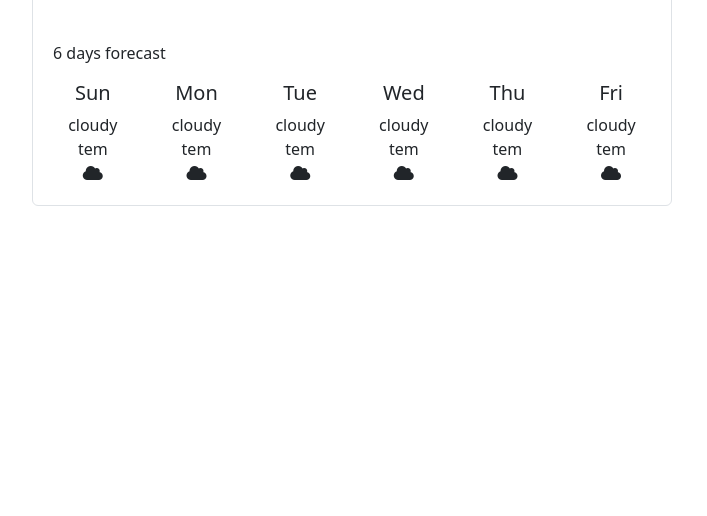
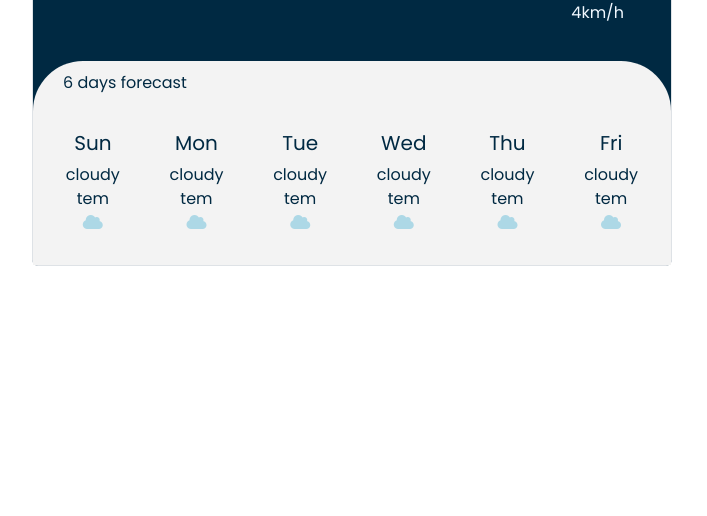
Before and after one commit to Shaghayegh-93/weather_app, a plain HTML site: page index.html in a window 1280 px wide. Shown: the part 284-800 px from the top of the page, without its empty margins (288-995 px from the left). Drawn offline with nearby package versions, Linux system fonts and the light colour scheme.

Commit message:
improve style of project

```diff
--- a/src/styles.css
+++ b/src/styles.css
@@ -1,26 +1,13 @@
-/* .detailWeather {
- display: inline;
-}
-h2{
-    display: inline;
-} */
-form {
-  /* display: inline; */
-}
-form div {
-  /* display: inline; */
+body {
+  font-family: "Poppins", sans-serif;
 }
 ul {
   list-style: none;
-  padding: 0;
+  padding: 0 10px;
   margin: 0;
 }
 li {
   text-align: center;
-  /* background-color: aqua; */
-  /* padding: 0 10px; */
-  padding: 0;
-  margin: 0;
 }
 li span {
   display: block;
@@ -30,7 +17,40 @@ input {
 }
 .container {
   width: 50%;
+  /* padding: 0 20px; */
+  background-color: #002942;
+  color: aliceblue;
+}
+.mainHeader {
   padding: 20px;
+}
+.daysForecast {
+  background-color: #f3f3f3;
+  color: #002942;
+  /* margin-bottom: -16px; */
+  border-top-left-radius: 50px;
+  border-top-right-radius: 50px;
+  padding: 10px;
+  overflow: hidden;
+  /* height: 100%; */
+
+  /* height: 100%; */
+}
+.daysForecast p {
+  margin-left: 20px;
+}
+.daysForecast i{
+  color: lightblue;
+}
+.daysForecast ul li {
+  padding: 20px;
+  transition: all 150ms ease-in-out;
+}
+.daysForecast ul li:hover {
+  background-color: #fff;
+  border-radius: 10px;
+
+  /* overflow: hidden; */
 }
 form {
   /* display: inline; */
@@ -56,12 +76,14 @@ button i {
 }
 .detailWrapper {
   padding: 20px;
+  /* margin: 0 20px; */
 }
 .detailCity {
   /* background-color: aquamarine; */
 }
 .detailIcon {
   font-size: 80px;
+  color: rgb(236, 236, 149);
   /* background-color: blueviolet; */
   padding-left: 150px;
 }
```
